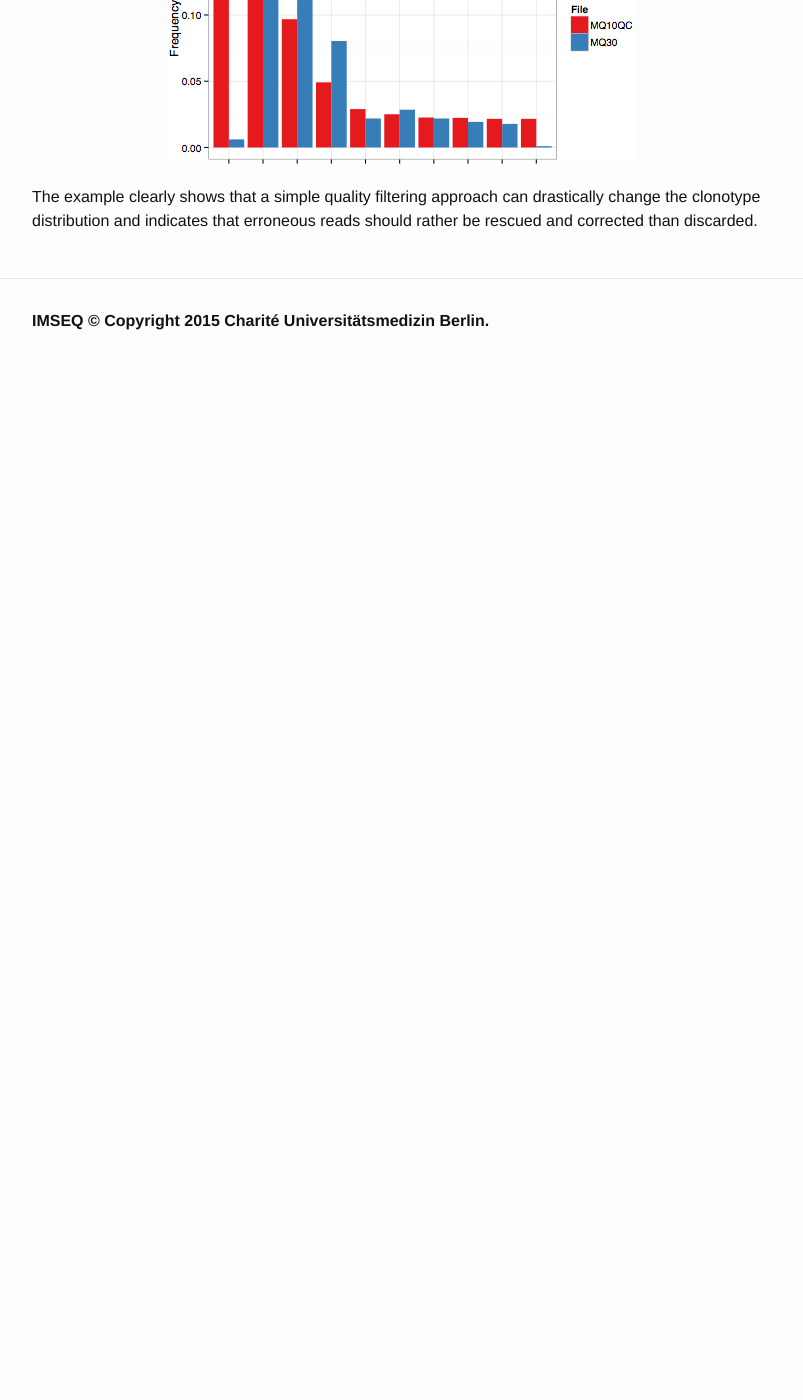
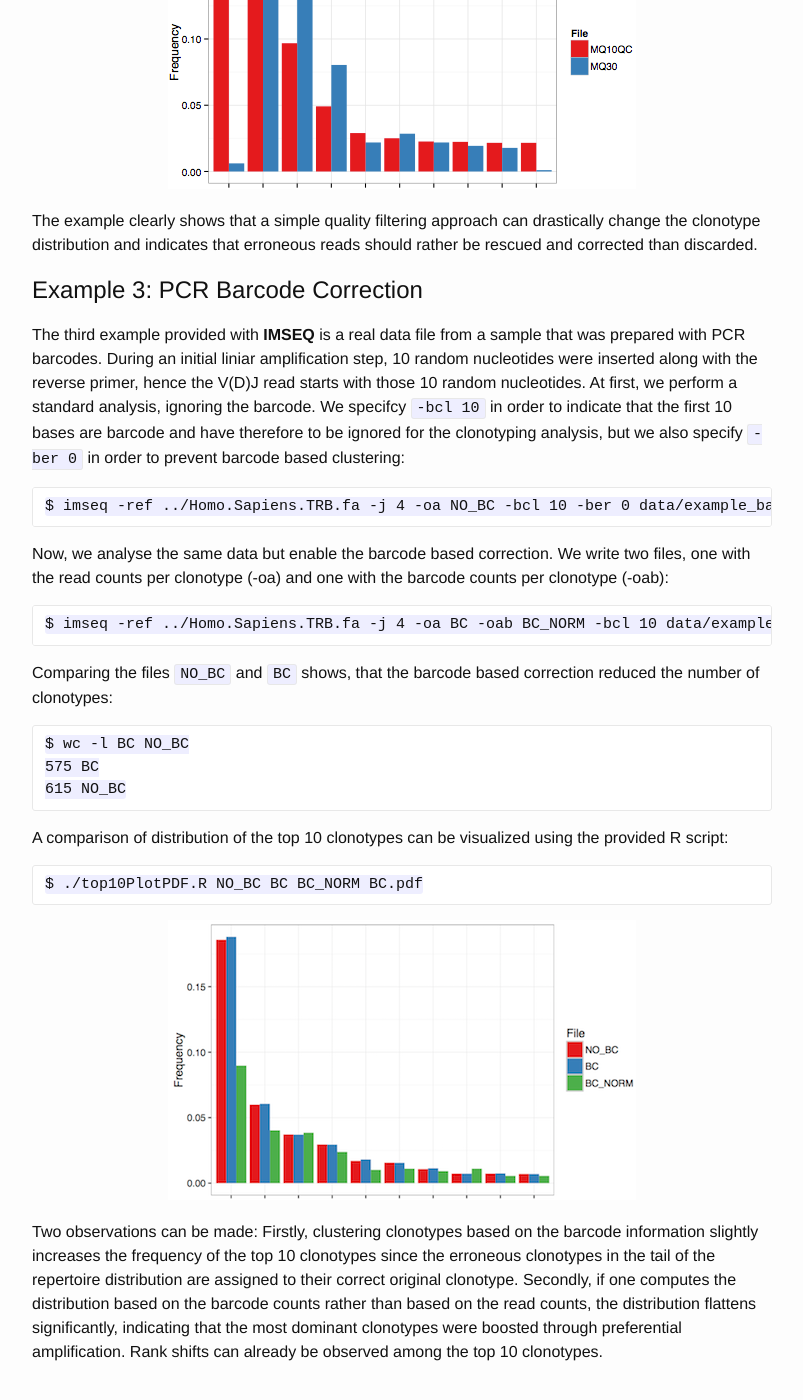
Before and after one commit to lkuchenb/imseq, a Jekyll site: the page built from tutorial.md, in a window 1280 px wide and 1400 px high, scrolled down 1853 px. Shown: the whole window, without its empty margins (238-1041 px from the left). Built offline with Jekyll 4.4.1, drawn with Linux system fonts in a browser that asks for light colours; before the commit the page ends 2246 px from its top, so only the background shows below that; some of the changed text lies outside the part shown.

Commit message:
Update tutorial for v1.1.0, include barcode example

````diff
--- a/tutorial.md
+++ b/tutorial.md
@@ -13,9 +13,9 @@
 
 ## Example 1: Simulated error-free data
 
-The first example is an error-free simulated dataset of 50 full gene sequences. The data can be found in ```examples/example_input_sim.fa```. To process the data, **IMSEQ** can be invoked as follows:
+The first example is an error-free simulated dataset of 50 full gene sequences. The data can be found in ```examples/data/example_sim.fa```. To process the data, **IMSEQ** can be invoked as follows:
 
-    $ imseq -r -ref ../Homo.Sapiens.TRB.fa -o output.tsv example_input_sim.fa
+    $ imseq -r -ref ../Homo.Sapiens.TRB.fa -o output.tsv data/example_sim.fa
 
 The ```-ref``` option is used to tell **IMSEQ** where to find the FASTA file with the [correctly formatted](../fastaFormat) V and J segment sequences. With ```-o``` we instruct **IMSEQ** to write an output file with detailed information about every successfully processed read. The last argument passed to **IMSEQ** is the input file.
 
@@ -34,12 +34,12 @@
 
 ## Example 2: Low quality real world data
 
-The second example file contained in the **IMSIM** downloads is ```examples/quality_bias_sample.fq.gz```. It originates from a low quality sequencing run and illustrates the impact of low quality reads on the clonotype distribution when they are filtered out. We will process the data twice, once with a quality threshold of 30 and no posterior clustering and once with a quality threshold of 10 with posterior clustering:
+The second example file contained in the **IMSIM** downloads is ```examples/data/example_quality_bias.fq.gz```. It originates from a low quality sequencing run and illustrates the impact of low quality reads on the clonotype distribution when they are filtered out. We will process the data twice, once with a quality threshold of 30 and no posterior clustering and once with a quality threshold of 10 with posterior clustering:
 
-    $ imseq -ref ../Homo.Sapiens.TRB.fa -j 8 -mq 10 -qc -oa MQ10QC quality_bias_sample.fq.gz
-    $ imseq -ref ../Homo.Sapiens.TRB.fa -j 8 -mq 30 -oa MQ30 quality_bias_sample.fq.gz
+    $ imseq -ref ../Homo.Sapiens.TRB.fa -j 4 -mq 10 -qc -oa MQ10QC data/example_quality_bias.fq.gz
+    $ imseq -ref ../Homo.Sapiens.TRB.fa -j 4 -mq 30 -oa MQ30 data/example_quality_bias.fq.gz
 
-This time, we do not write a full per-read output file but aminoacid based clonotype counts (```-oa```). **IMSEQ** shall also use 8 parallel threads (```-j 8```). A clonotype count output file look like this:
+This time, we do not write a full per-read output file but aminoacid based clonotype counts (```-oa```). **IMSEQ** shall also use 4 parallel threads (```-j 4```). A clonotype count output file look like this:
 
     $ sort -rnk2 MQ30 | head
     V20-1:CSARDELAANYEQYF:J2-7       343
@@ -64,3 +64,38 @@
 </div>
 
 The example clearly shows that a simple quality filtering approach can drastically change the clonotype distribution and indicates that erroneous reads should rather be rescued and corrected than discarded.
+
+## Example 3: PCR Barcode Correction
+
+The third example provided with **IMSEQ** is a real data file from a sample
+that was prepared with PCR barcodes. During an initial liniar amplification
+step, 10 random nucleotides were inserted along with the reverse primer, hence
+the V(D)J read starts with those 10 random nucleotides. At first, we perform a
+standard analysis, ignoring the barcode. We specifcy ```-bcl 10``` in order to
+indicate that the first 10 bases are barcode and have therefore to be ignored
+for the clonotyping analysis, but we also specify ```-ber 0``` in order to
+prevent barcode based clustering:
+
+    $ imseq -ref ../Homo.Sapiens.TRB.fa -j 4 -oa NO_BC -bcl 10 -ber 0 data/example_barcode_correction.fq.gz
+
+Now, we analyse the same data but enable the barcode based correction. We write
+two files, one with the read counts per clonotype (-oa) and one with the
+barcode counts per clonotype (-oab):
+
+    $ imseq -ref ../Homo.Sapiens.TRB.fa -j 4 -oa BC -oab BC_NORM -bcl 10 data/example_barcode_correction.fq.gz
+
+Comparing the files ```NO_BC``` and ```BC``` shows, that the barcode based correction reduced the number of clonotypes:
+
+    $ wc -l BC NO_BC
+    575 BC
+    615 NO_BC
+
+A comparison of distribution of the top 10 clonotypes can be visualized using the provided R script:
+
+    $ ./top10PlotPDF.R NO_BC BC BC_NORM BC.pdf
+
+<div style="text-align:center; margin-bottom:20px">
+<img alt="Tutorial Example 2 Result" src="../images/BCCOMPexample.png"/>
+</div>
+
+Two observations can be made: Firstly, clustering clonotypes based on the barcode information slightly increases the frequency of the top 10 clonotypes since the erroneous clonotypes in the tail of the repertoire distribution are assigned to their correct original clonotype. Secondly, if one computes the distribution based on the barcode counts rather than based on the read counts, the distribution flattens significantly, indicating that the most dominant clonotypes were boosted through preferential amplification. Rank shifts can already be observed among the top 10 clonotypes.
````
Also changed, not shown: images/BCCOMPexample.png (added).
